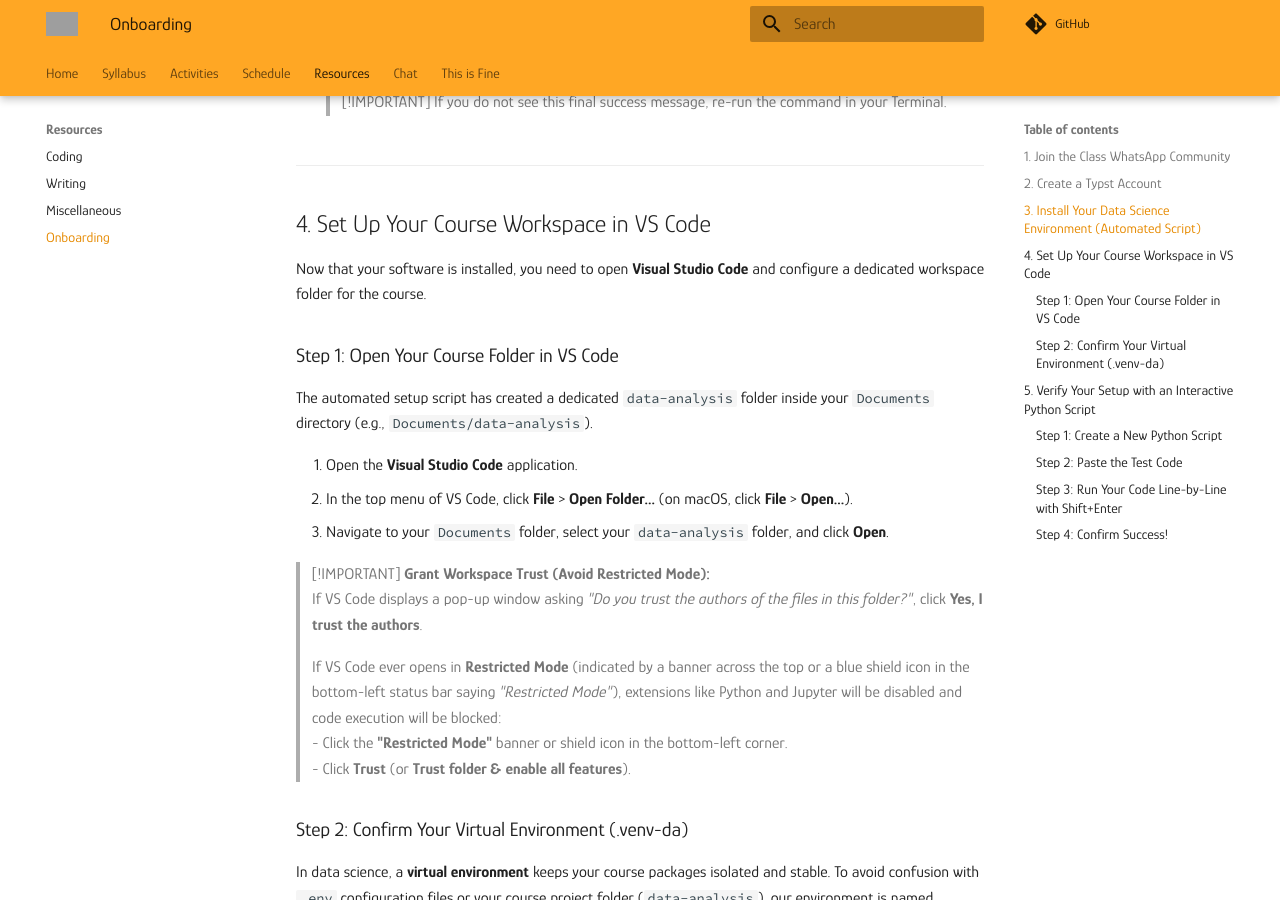
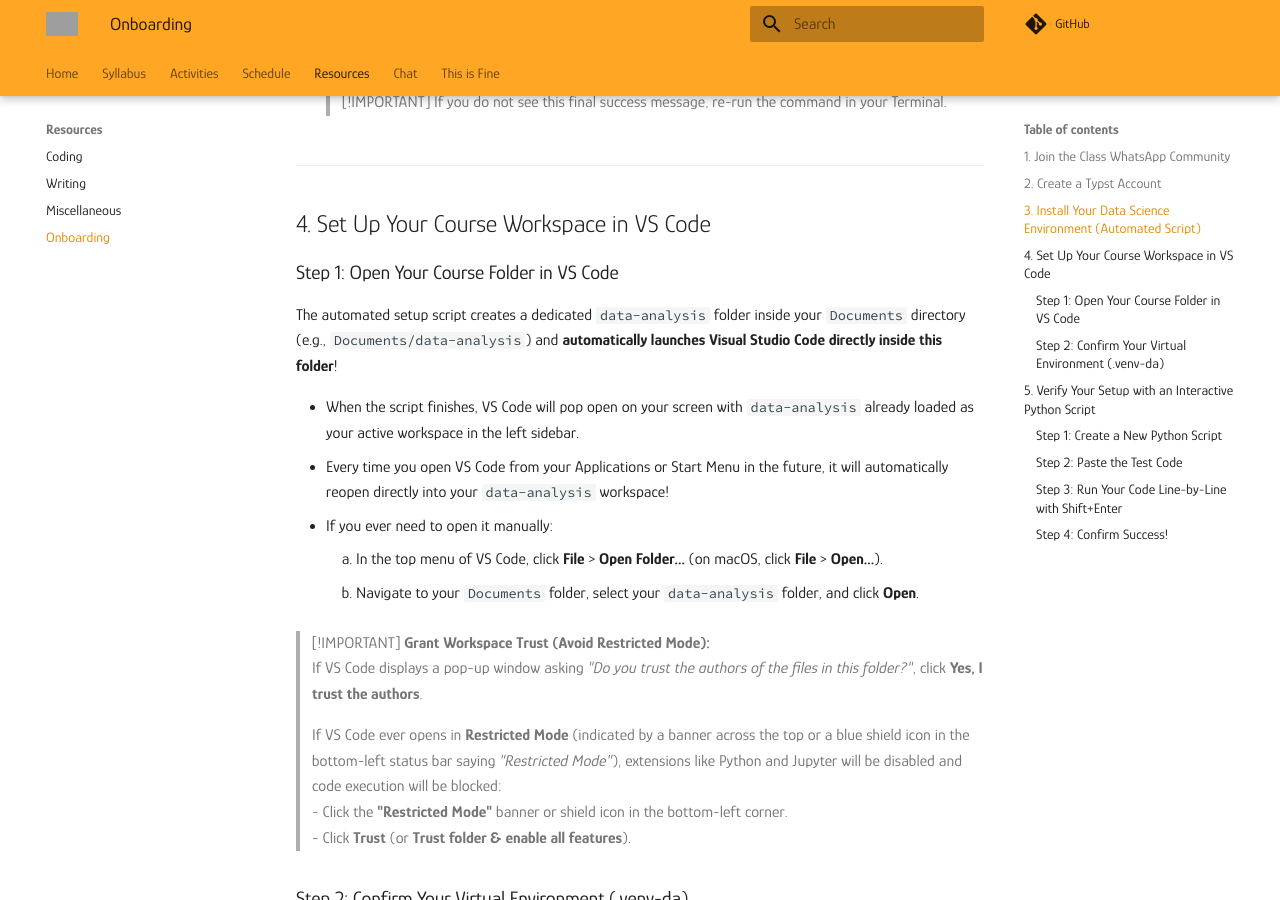
Before and after one commit to mickaeltemporao/data-analysis, an MkDocs documentation site: the page built from docs/resources/onboarding.md, in a window 1280 px wide and 900 px high, scrolled down 1433 px. Built offline with MkDocs 1.6.1 and Material for MkDocs 9.7.7, drawn with Linux system fonts in a browser that asks for light colours; comment, search, counter and statistics services are not loaded; grey boxes are pictures that could not be loaded.

Commit message:
feat(setup): auto-open VS Code in course workspace and pre-seed session state

```diff
--- a/docs/resources/onboarding.md
+++ b/docs/resources/onboarding.md
@@ -107,14 +107,14 @@
 
 ## 4. Set Up Your Course Workspace in VS Code
 
-Now that your software is installed, you need to open **Visual Studio Code** and configure a dedicated workspace folder for the course.
+### Step 1: Open Your Course Folder in VS Code
+The automated setup script creates a dedicated `data-analysis` folder inside your `Documents` directory (e.g., `Documents/data-analysis`) and **automatically launches Visual Studio Code directly inside this folder**!
 
-### Step 1: Open Your Course Folder in VS Code
-The automated setup script has created a dedicated `data-analysis` folder inside your `Documents` directory (e.g., `Documents/data-analysis`).
-
-1. Open the **Visual Studio Code** application.
-2. In the top menu of VS Code, click **File** > **Open Folder...** (on macOS, click **File** > **Open...**).
-3. Navigate to your `Documents` folder, select your `data-analysis` folder, and click **Open**.
+- When the script finishes, VS Code will pop open on your screen with `data-analysis` already loaded as your active workspace in the left sidebar.
+- Every time you open VS Code from your Applications or Start Menu in the future, it will automatically reopen directly into your `data-analysis` workspace!
+- If you ever need to open it manually:
+    1. In the top menu of VS Code, click **File** > **Open Folder...** (on macOS, click **File** > **Open...**).
+    2. Navigate to your `Documents` folder, select your `data-analysis` folder, and click **Open**.
 
 > [!IMPORTANT]
 > **Grant Workspace Trust (Avoid Restricted Mode):**
```
Also changed, not shown: 6 other files.
